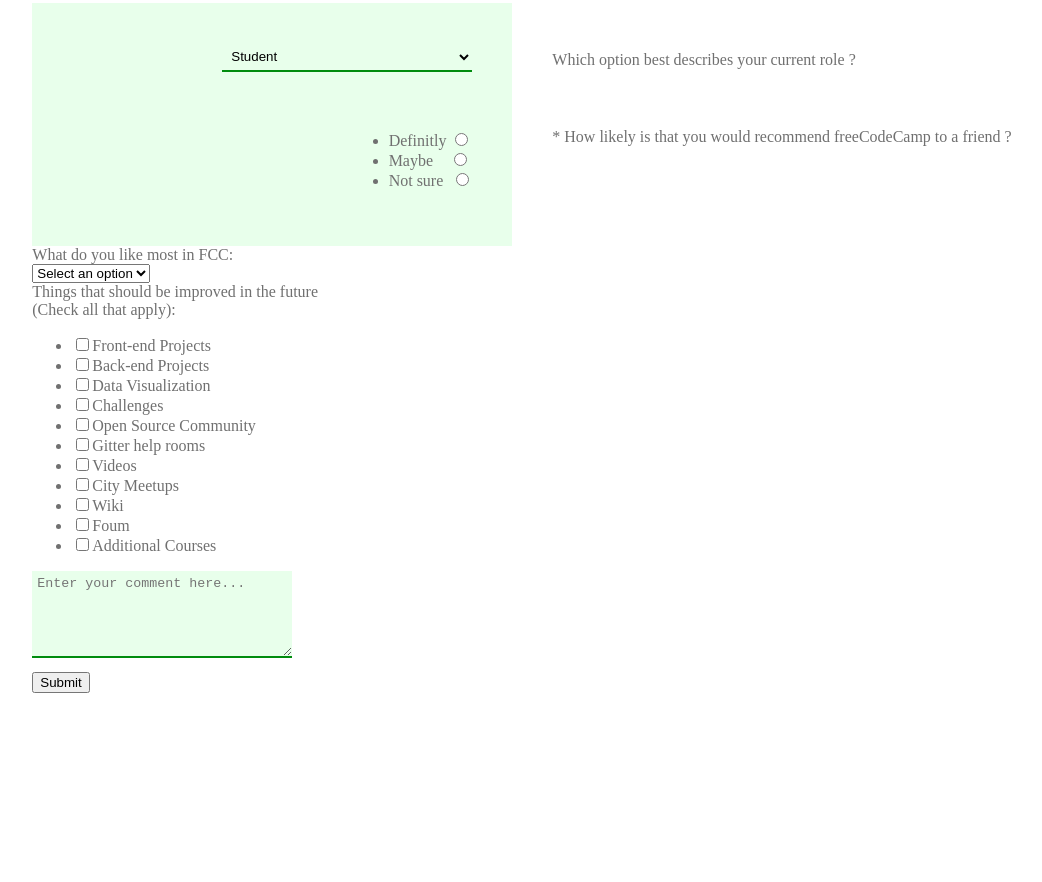
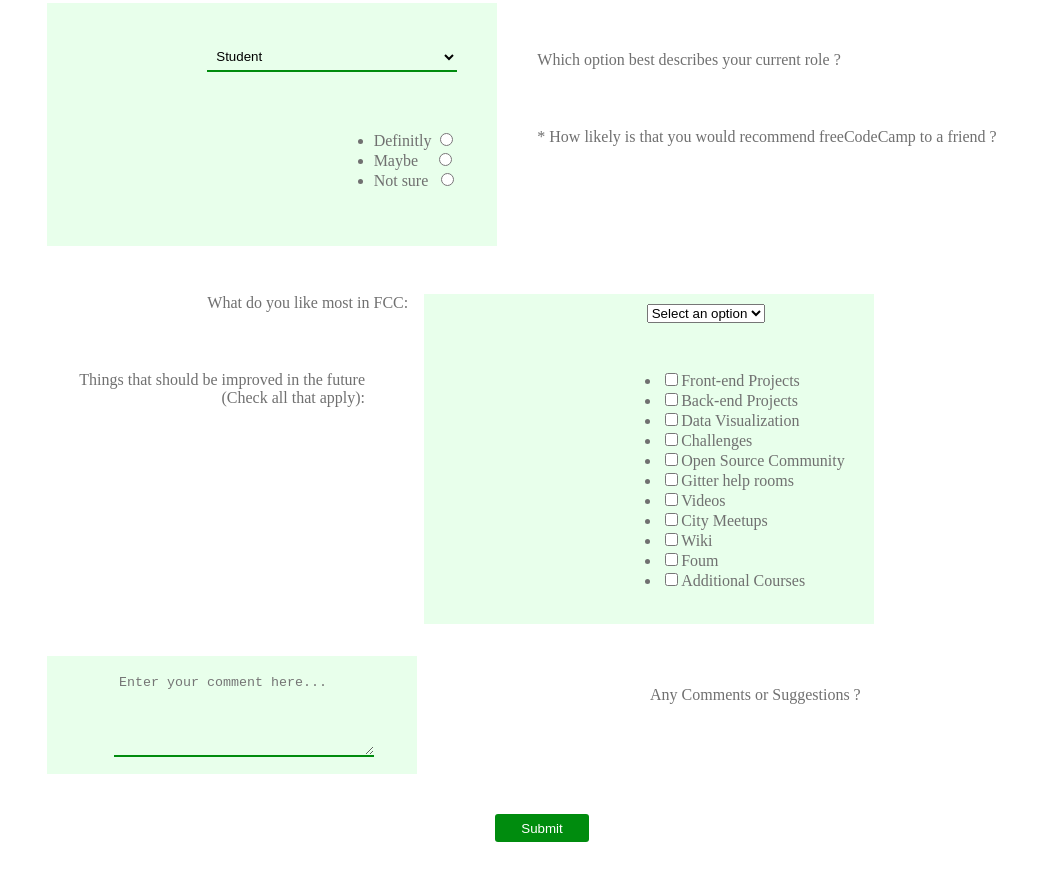
Before and after one commit to dramanesd/survey_form_fcc, a plain HTML site: page index.html in a window 1280 px wide. Shown: the part 388-1270 px from the top of the page, without its empty margins (98-1140 px from the left). Before the commit the page ends 1081 px from the top, so only its background shows below. Drawn offline with Linux system fonts and the light colour scheme.

Commit message:
Third and Fourth section ajustment and styling

```diff
--- a/index.html
+++ b/index.html
@@ -120,12 +120,13 @@
           </div>
         </div>
         <div class="section3">
-          <div class="">
+          <div class="like-label">
             <label id="like-label" for="like"
               >What do you like most in FCC:</label
             >
+            <div class="green-box2"></div>
           </div>
-          <div class="">
+          <div class="like-option">
             <select id="dropdown" name="like" class="dropdown">
               <option disabled selected value>Select an option</option>
               <option value="challenges">Challenges</option>
@@ -134,15 +135,14 @@
               <option value="openSource">Open Source</option>
             </select>
           </div>
-        </div>
-        <div class="section4">
-          <div class="">
+
+          <div class="prefer-label">
             <label for="prefer" class=""
               >Things that should be improved in the future <br />
               (Check all that apply):</label
             >
           </div>
-          <div class="">
+          <div class="preferences">
             <ul>
               <li class="">
                 <label for="prefer"
@@ -217,11 +217,11 @@
             </ul>
           </div>
         </div>
-        <div class="section5">
-          <div class="">
-            <label for="comments"></label>
+        <div class="section4">
+          <div class="comments-label">
+            <label for="comments">Any Comments or Suggestions ?</label>
           </div>
-          <div class="">
+          <div class="comments-field">
             <textarea
               class="form-field"
               name="comments"
@@ -232,7 +232,9 @@
             ></textarea>
           </div>
         </div>
-        <button class="" id="submit" type="submit">Submit</button>
+        <div class="submit-btn">
+          <button class="btn" id="submit" type="submit">Submit</button>
+        </div>
       </form>
     </main>
     <script src="https://cdn.freecodecamp.org/testable-projects-fcc/v1/bundle.js"></script>
--- a/styles.css
+++ b/styles.css
@@ -4,7 +4,7 @@
 }
 
 .green-box {
-  width: 400px;
+  width: 370px;
   background-color: #e8ffeb;
   margin: 0 auto;
   padding: 15px;
@@ -120,3 +120,87 @@
 .section2-right-box div.rating-label {
   margin-top: 3.7em;
 }
+
+.section3 {
+  margin-top: 3em;
+}
+
+.section3 .like-label {
+  display: flex;
+  justify-content: flex-start;
+  padding-left: 10em;
+}
+
+.section3 .green-box2 {
+  display: flex;
+  justify-content: flex-end;
+  width: 450px;
+  height: 330px;
+  background-color: #e8ffeb;
+  margin-bottom: -25em;
+  margin-left: 1em;
+}
+
+.section3 .like-option {
+  display: flex;
+  justify-content: flex-end;
+  padding-right: 17em;
+  margin-top: -0.5em;
+}
+
+.section3 .prefer-label {
+  text-align: right;
+  display: flex;
+  justify-content: flex-start;
+  padding-left: 2em;
+  margin-top: 3em;
+}
+
+.section3 .preferences {
+  display: flex;
+  justify-content: flex-end;
+  padding-right: 12em;
+  margin-top: -3.3em;
+}
+
+.section4 {
+  margin-top: 3em;
+}
+
+.section4 .comments-label {
+  display: flex;
+  justify-content: flex-end;
+  padding-right: 11em;
+  margin-top: 5em;
+  margin-bottom: -3em;
+}
+
+.section4 .comments-field {
+  width: 370px;
+  background-color: #e8ffeb;
+}
+
+.section4 .comments-field textarea {
+  margin-left: 5em;
+  margin-top: 1em;
+  margin-bottom: 1em;
+}
+
+.btn {
+  padding-left: 2em;
+  padding-right: 2em;
+  padding-top: 0.5em;
+  padding-bottom: 0.5em;
+  margin: 3em 0;
+  background-color: #008c0e;
+  border: none;
+  border-radius: 3px;
+  color: #fff;
+}
+
+.submit-btn {
+  display: flex;
+  flex-direction: column;
+  justify-content: center;
+  align-items: center;
+}
```
